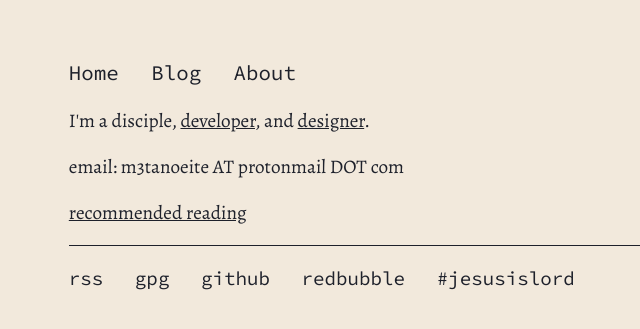
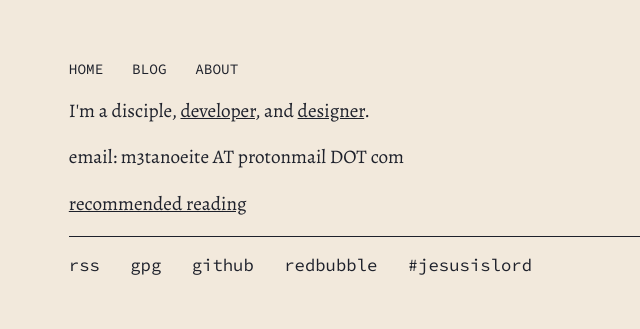
Before and after one commit to codyilardo/codyilardo.github.io, a Jekyll site: the page built from index.html, in a window 1280 px wide. Shown: the top 329 px of the page, without its empty margins (136-776 px from the left). Built offline with Jekyll 4.4.1, drawn with Linux system fonts in a browser that asks for light colours.

Commit message:
styling mods text..

```diff
--- a/_layouts/default.html
+++ b/_layouts/default.html
@@ -7,9 +7,9 @@
 		<body>
 			<nav>
 	    		<ul>
-	        		<li><a href="/">Home</a></li>
-					<li><a href="/blog">Blog</a></li>
-	        		<li><a href="/about">About</a></li>
+	        		<li><a href="/">HOME</a></li>
+					<li><a href="/blog">BLOG</a></li>
+	        		<li><a href="/about">ABOUT</a></li>
 	    		</ul>
 			</nav>
 			<div class="container">
--- a/css/main.css
+++ b/css/main.css
@@ -1,16 +1,9 @@
 @import url('https://fonts.googleapis.com/css?family=Source+Code+Pro&display=swap');
 @import url('https://fonts.googleapis.com/css2?family=Alegreya&display=swap');
 
-/* :root {
-  --bg: #111214;
-  --accent: #d4ca8e;
-  --text: #F4F4F8;
-  --font: 'Source Code Pro';
-} */
-
 :root {
     --bg: #F2E9DC;
-    --accent: #00120B;
+    --accent: #407076;
     --text: #1E212B;
     --font: 'Alegreya';
 }
@@ -40,6 +33,7 @@ body {
 
 nav ul, footer ul {
     font-family: 'Source Code Pro', monospace;
+    font-size: 0.9em;
     padding: 0px;
     list-style: none;
 }
@@ -47,7 +41,7 @@ nav ul, footer ul {
 nav ul {
 	font-family: 'Source Code Pro', monospace;
     /* font-weight: bold; */
-    font-size: 1.3em;
+    /* font-size: 1.1em; */
 }
 
 
```
